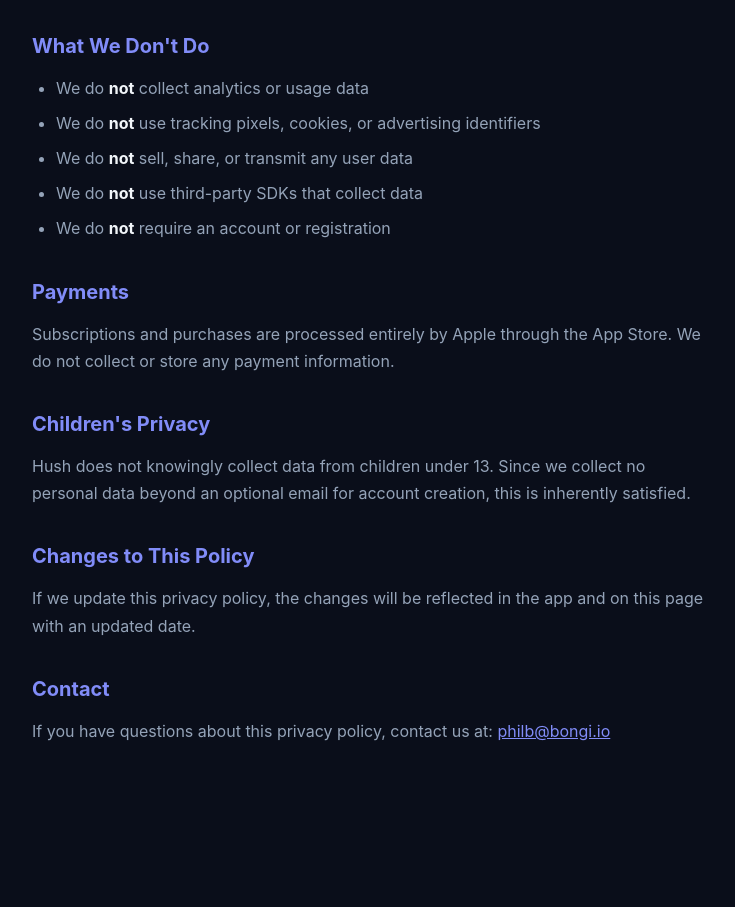
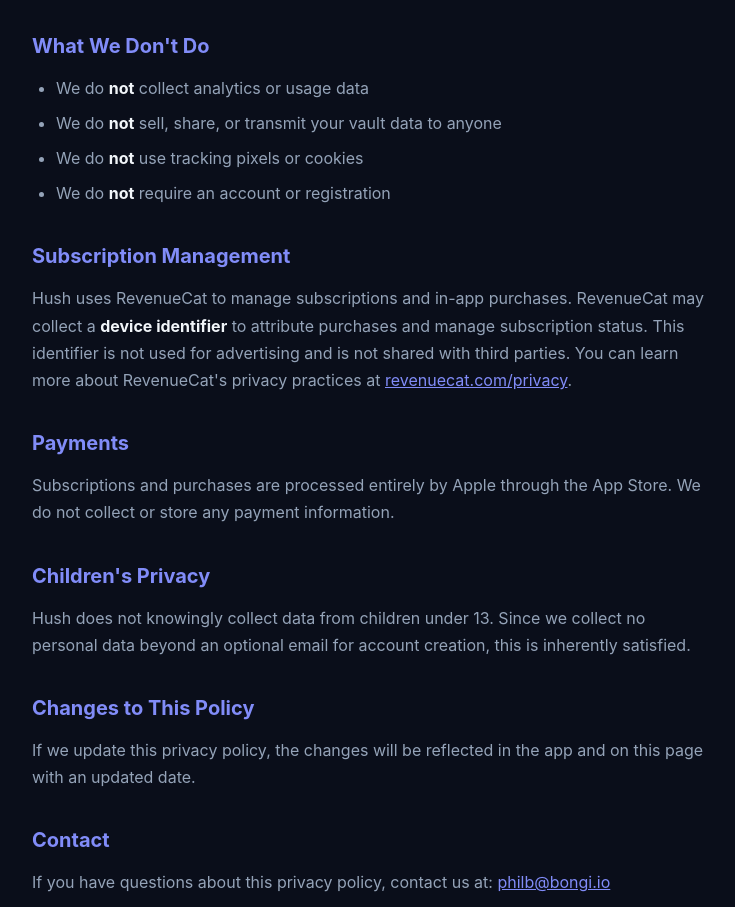
Before and after one commit to Bongi3/hush-site, a plain HTML site: page privacy/index.html in a window 1280 px wide. Shown: the part 1196-2103 px from the top of the page, without its empty margins (268-1003 px from the left). Before the commit the page ends 2017 px from the top, so only its background shows below. Drawn offline with Linux system fonts and the light colour scheme.

Commit message:
Update privacy policy: add RevenueCat device identifier disclosure

```diff
--- a/privacy/index.html
+++ b/privacy/index.html
@@ -58,11 +58,13 @@
         <h2>What We Don't Do</h2>
         <ul>
             <li>We do <strong>not</strong> collect analytics or usage data</li>
-            <li>We do <strong>not</strong> use tracking pixels, cookies, or advertising identifiers</li>
-            <li>We do <strong>not</strong> sell, share, or transmit any user data</li>
-            <li>We do <strong>not</strong> use third-party SDKs that collect data</li>
+            <li>We do <strong>not</strong> sell, share, or transmit your vault data to anyone</li>
+            <li>We do <strong>not</strong> use tracking pixels or cookies</li>
             <li>We do <strong>not</strong> require an account or registration</li>
         </ul>
+
+        <h2>Subscription Management</h2>
+        <p>Hush uses RevenueCat to manage subscriptions and in-app purchases. RevenueCat may collect a <strong>device identifier</strong> to attribute purchases and manage subscription status. This identifier is not used for advertising and is not shared with third parties. You can learn more about RevenueCat's privacy practices at <a href="https://www.revenuecat.com/privacy">revenuecat.com/privacy</a>.</p>
 
         <h2>Payments</h2>
         <p>Subscriptions and purchases are processed entirely by Apple through the App Store. We do not collect or store any payment information.</p>
```
